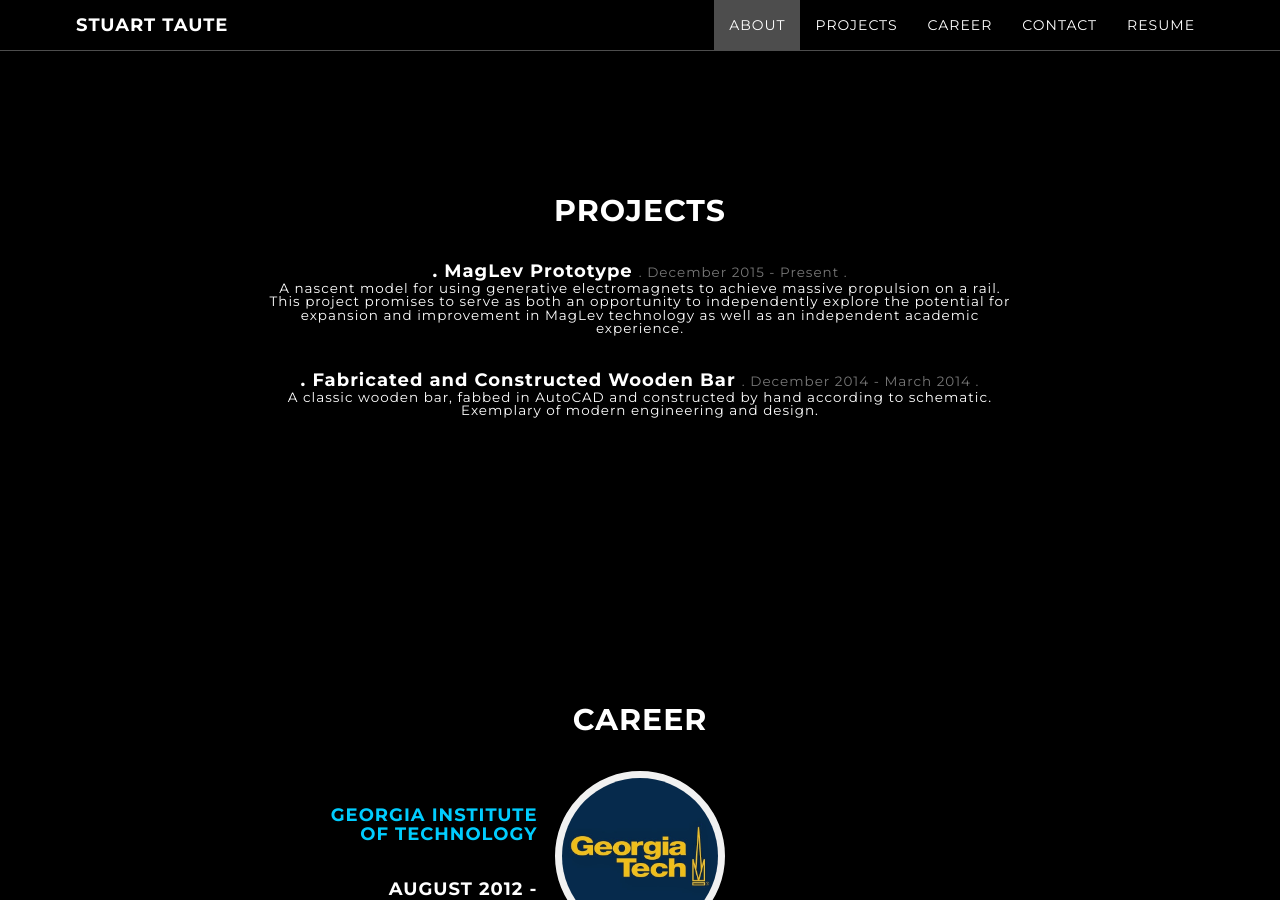
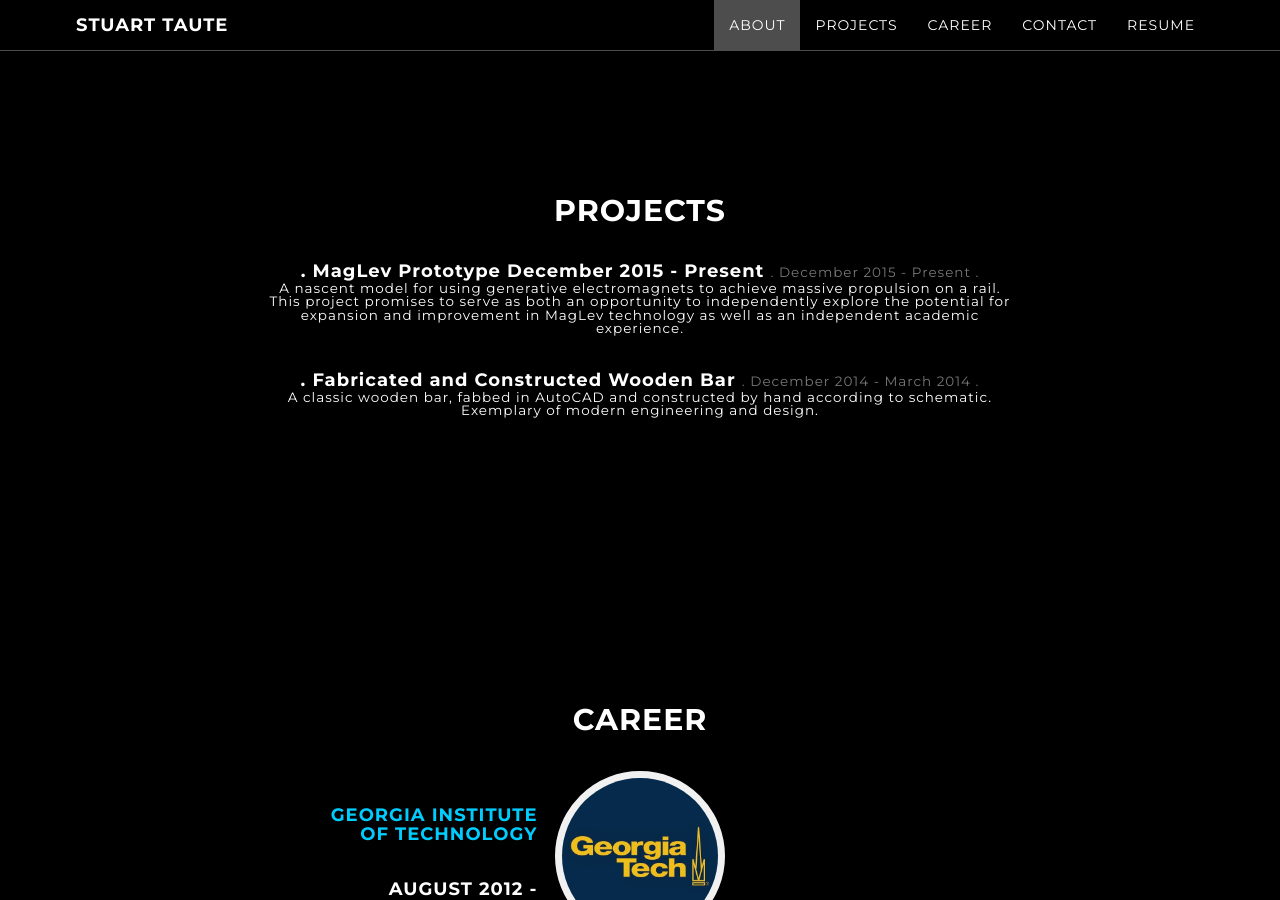
Before and after one commit to stuartweb/stuart-taute.github.io, a Jekyll site: the page built from index.html, in a window 1280 px wide and 900 px high, scrolled down 1728 px. Built offline with Jekyll 4.4.1, drawn with Linux system fonts in a browser that asks for light colours; comment, search, counter and statistics services are not loaded.

Commit message:
fixed projects

```diff
--- a/_data/projects.yml
+++ b/_data/projects.yml
@@ -1,4 +1,4 @@
-  - platform: "MagLev Prototype"
+  - platform: "MagLev Prototype\nDecember 2015 - Present"
     language: "December 2015 - Present"
     description: "A nascent model for using generative electromagnets to achieve massive propulsion on a rail. This project promises to serve as both an opportunity to independently explore the potential for expansion and improvement in MagLev technology as well as an independent academic experience."
 
```
